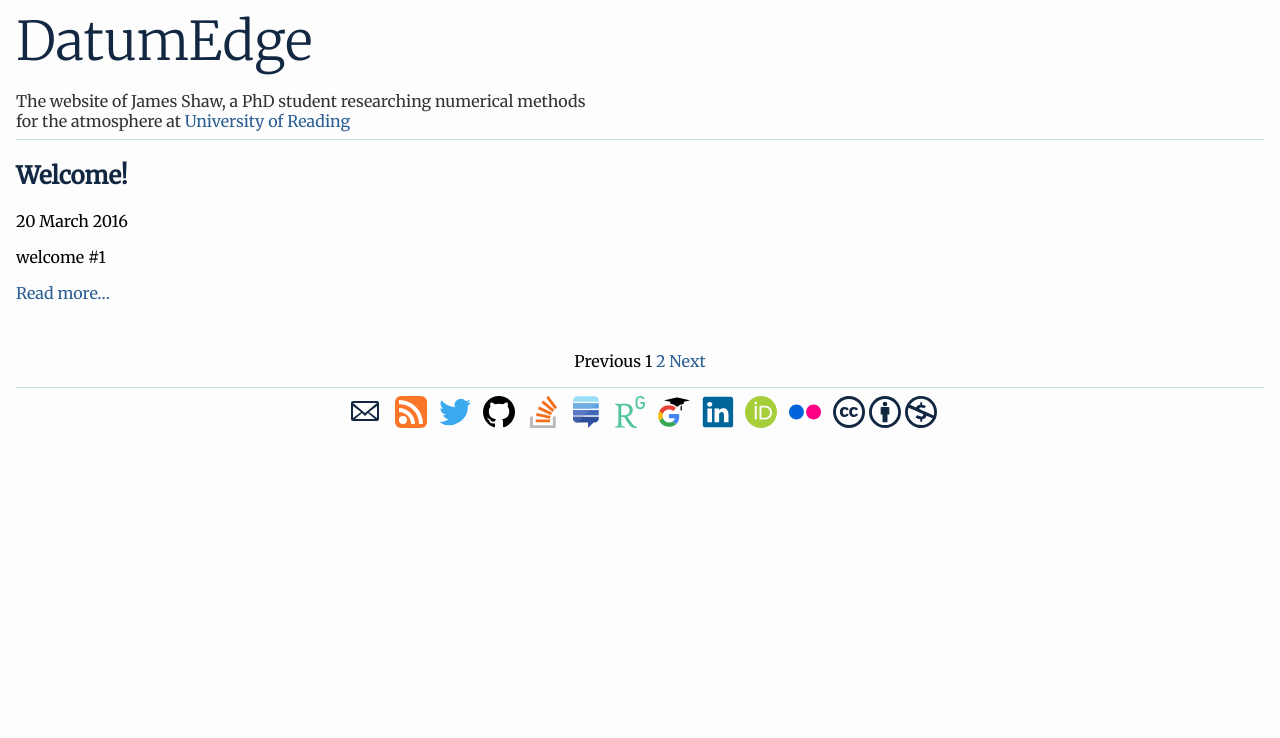
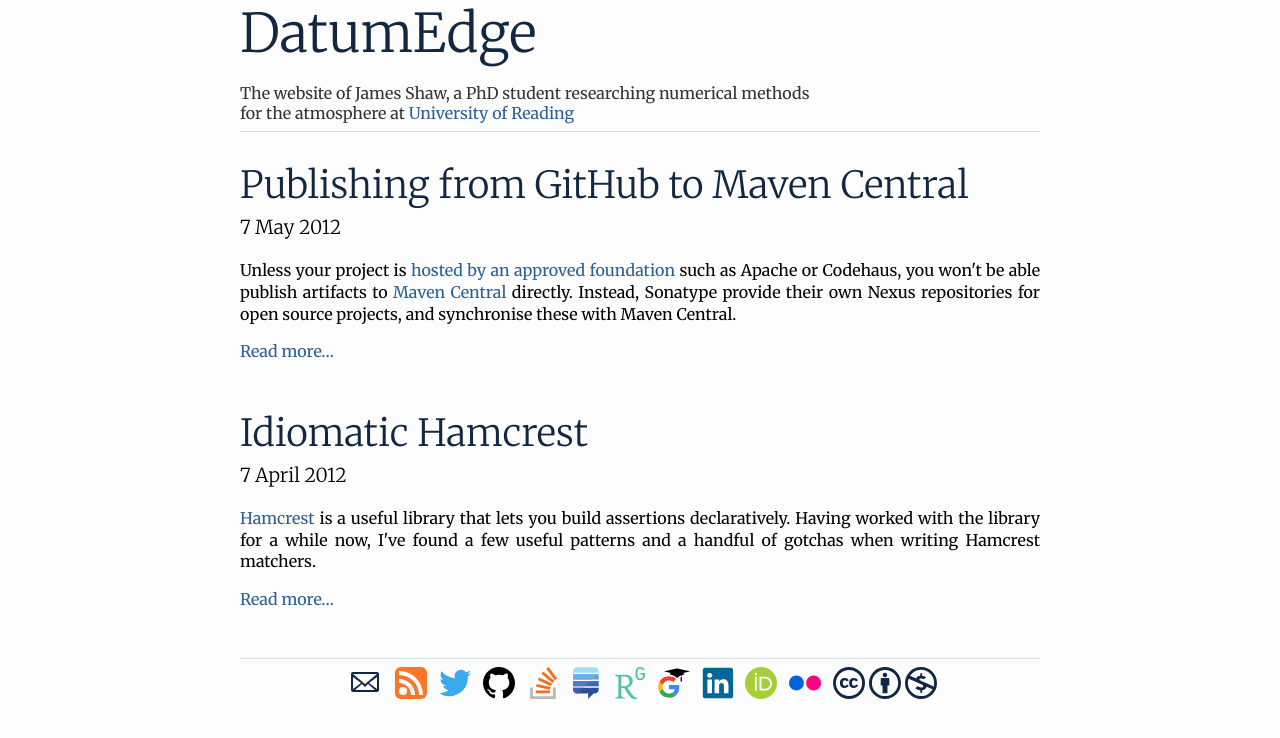
Before and after one commit to hertzsprung/hertzsprung.github.io, a Jekyll site: the page built from index.html, in a window 1280 px wide. Shown: the top 738 px of the page. Built offline with Jekyll 4.4.1, drawn with Linux system fonts in a browser that asks for light colours; the list of posts is cut into pages by our own code.

Commit message:
add a couple of posts from blogger

```diff
--- a/_config.yml
+++ b/_config.yml
@@ -22,7 +22,7 @@ defaults:
     values:
       comments: true
 
-paginate: 1
+paginate: 6
 relative_permalinks: false
 
 # Build settings
--- a/_layouts/post.html
+++ b/_layouts/post.html
@@ -4,7 +4,7 @@ layout: default
 <article>
 <header>
 <h1>{{ page.title }}</h1>
-<p>{{ page.date | date: "%-d %B %Y" }}{% if page.author %} • {{ page.author }}{% endif %}{% if page.meta %} • {{ page.meta }}{% endif %}</p>
+<p class="meta">{{ page.date | date: "%-d %B %Y" }}{% if page.author %} • {{ page.author }}{% endif %}{% if page.meta %} • {{ page.meta }}{% endif %}</p>
 </header>
 
 {{ content }}
--- /dev/null
+++ b/_posts/2012-04-07-idiomatic-hamcrest.html
@@ -0,0 +1,26 @@
+---
+layout: post
+title:  "Idiomatic Hamcrest"
+date:   2012-04-07 18:06:00
+---
+<p><a href="http://code.google.com/p/hamcrest/wiki/Tutorial">Hamcrest</a> is a useful library that lets you build assertions declaratively.  Having worked with the library for a while now, I've found a few useful patterns and a handful of gotchas when writing Hamcrest matchers.</p>
+
+<h2>Make matchers granular</h2>
+<p>Sometimes you want to compare features of two objects having the same type.  Instead of making one matcher that compares many features, write many matchers, each of which compares one feature. By doing this, you can use your custom matchers with Hamcrest's built-in combining matchers.  <a href="http://www.shaunabram.com/hamcrest1.3RC2-javadoc/org/hamcrest/FeatureMatcher.html">FeatureMatchers</a> work well for this type of fine-grained matcher.  If the objects's features are bean properties you can avoid writing a custom matcher by using Hamcrest's <a href="http://www.shaunabram.com/hamcrest1.3RC2-javadoc/org/hamcrest/Matchers.html#hasProperty(java.lang.String, org.hamcrest.Matcher)">hasProperty()</a>.</p>
+
+<h2>Compose matchers</h2>
+<p>You get more power by allowing matchers to accept other matchers.  Here's an example that combines Hamcrest matchers to make an assertion on a <a href="http://jackson.codehaus.org/javadoc/jax-rs/1.0/javax/ws/rs/core/Response.html">JAX-RS Response</a>:</p>
+
+{% gist hertzsprung/2330108 ResponseMatchers.java %}
+
+<p><i>[Aside: Due to <a href="http://code.google.com/p/hamcrest/issues/detail?id=179">a bug in 1.3RC2</a>, you will need to use a more recent version to get useful diagnostics from <code>CombinableMatchers</code>]</i></p>
+
+<h2>Prefer TypeSafeDiagnosingMatchers over TypeSafeMatchers</h2>
+<p>Unless your matchers are dealing with simple types such as Strings or primitives, TypeSafeDiagnosingMatchers will be able to produce better diagnostics.  If you're seeing diagnostics such as <code>Expected: status &lt;404&gt; but: was &lt;com.sun.jersey.core.spi.factory.ResponseImpl@575b2f17&gt;</code>, you probably need a diagnosing matcher.</p>
+
+<h2>Avoid null checks inside Matcher code</h2>
+<p>TypeSafeMatcher and TypeSafeDiagnosingMatchers won't even call your matcher code if the actual value is null.  If you're expecting a null value, use <a href="http://www.shaunabram.com/hamcrest1.3RC2-javadoc/org/hamcrest/Matchers.html#nullValue()"><code>Matchers.nullValue()</code></a> instead of a custom matcher.</p>
+
+<h2>Avoid using mutable objects as actual or expected items</h2>
+<p>Hamcrest assumes that <code>Matcher.matches()</code> is idempotent; indeed, <a href="http://www.shaunabram.com/hamcrest1.3RC2-javadoc/org/hamcrest/TypeSafeDiagnosingMatcher.html#describeMismatch(java.lang.Object, org.hamcrest.Description)"><code>TypeSafeDiagnosingMatcher.describeMismatch()</code></a> gets called twice when two objects do not match.  This means that you should avoid writing an InputStream matcher, for example.
+</p>
--- /dev/null
+++ b/_posts/2012-05-07-publishing-from-github-to-maven-central.html
@@ -0,0 +1,62 @@
+---
+layout: post
+title:  "Publishing from GitHub to Maven Central"
+date:   2012-05-07 00:11:00
+---
+<p>Unless your project is <a href="http://maven.apache.org/guides/mini/guide-central-repository-upload.html#Approved_Repository_Hosting">hosted by an approved foundation</a> such as Apache or Codehaus, you won't be able publish artifacts to <a href="http://search.maven.org/">Maven Central</a> directly.  Instead, Sonatype provide their own Nexus repositories for open source projects, and synchronise these with Maven Central.</p>
+
+<p>In this post I've tried to condense <a href="https://docs.sonatype.org/display/Repository/Sonatype+OSS+Maven+Repository+Usage+Guide">Sonatype's instructions</a>, and include snippets from the <a href="https://github.com/hertzsprung/redis-launcher/blob/master/pom.xml">POM file of my project, redis-launcher</a>.
+
+<h2>Getting set up</h2>
+<ol>
+  <li>Add source code management information to your POM:
+    {% gist hertzsprung/2604177 pom.xml %}
+  </li>
+
+  <li>Create a GPG key pair and publish the public key.  See the <a href="https://docs.sonatype.org/display/Repository/How+To+Generate+PGP+Signatures+With+Maven">Sonatype documentation</a> for instructions.</li>
+
+  <li>Check that your project POM meets the <a href="https://docs.sonatype.org/display/Repository/Central+Sync+Requirements">requirements for syncing</a></li>
+
+  <li>Create a <a href="https://issues.sonatype.org/">Sonatype JIRA</a> account and raise a ticket to get your Nexus repository set up</li>
+</ol>
+
+<h2>Using Maven to release to Sonatype Nexus repository</h2>
+<ol>
+  <li>Add the maven-release-plugin to your POM:
+
+    {% gist hertzsprung/2604196 pom.xml %}
+  </li>
+
+  <li>Add the Sonatype repositories:
+
+    {% gist hertzsprung/2604222 pom.xml %}
+  </li>
+
+  <li>Configure artifact signing:
+
+    {% gist hertzsprung/2604245 pom.xml %}
+  </li>
+
+  <li>Edit or create <code>~/.m2/settings.xml</code> to include your credentials:
+
+    {% gist hertzsprung/2604752 settings.xml %}
+
+    Maven does <a href="http://maven.apache.org/guides/mini/guide-encryption.html">have a method to avoid storing plaintext passwords</a>, but I have yet to try it.
+  </li>
+
+</ol>
+
+<h2>Cutting a release</h2>
+<p>To cut a release, issue <a href="http://maven.apache.org/plugins/maven-release-plugin/examples/prepare-release.html"><code>mvn clean release:prepare</code></a>.  Say your project is at version 0.1-SNAPSHOT.  Preparing a release will remove the -SNAPSHOT suffix, commit and tag the code on github, then update the project version to 0.2-SNAPSHOT.</p>
+
+<p>If you need to undo the release, <a href="http://stackoverflow.com/a/6866485/150884">revert the changes</a> with <code>git&nbsp;reset&nbsp;--hard&nbsp;HEAD~2</code>, and <a href="http://nathanhoad.net/how-to-delete-a-remote-git-tag">delete the tag</a> with <code>git&nbsp;tag&nbsp;-d&nbsp;redis-launcher-0.1</code> followed by <code>git&nbsp;push&nbsp;origin&nbsp;:refs/tags/redis-launcher-0.1</code>.</p>
+
+<h2>Publishing to Sonatype</h2>
+<ol>
+  <li>If all is well, you can publish the project artifacts to Sonatype by issuing <a href="http://maven.apache.org/plugins/maven-release-plugin/examples/perform-release.html"><code>mvn release:perform</code></a></li>
+  <li>Log into Sonatype Nexus and find your artifacts under <i>Staging Repositories</i></li>
+  <li>Close, then release the artifacts.  Sonatype have some <a href="https://docs.sonatype.org/display/Repository/Sonatype+OSS+Maven+Repository+Usage+Guide#SonatypeOSSMavenRepositoryUsageGuide-8.ReleaseIt">good instructions on using their web interface</a>.  You can automate these steps using the <a href="http://www.sonatype.com/books/nexus-book/reference/staging-sect-managing-plugin.html">Maven repository management plugin</a>, though I haven't tried it myself.</li>
+  <li>Add a comment to your JIRA ticket to say that you've promoted the release</li>
+</ol>
+
+The next time Sonatype synchronises (usually every few hours) your artifacts should be made available on Maven Central.
--- a/css/main.css
+++ b/css/main.css
@@ -2,8 +2,10 @@ body {
 	font-family: 'Merriweather', serif;
 	font-size: 12pt;
 	background-color: #fdfdfd;
-	margin-left: 1em;
-	margin-right: 1em;
+	margin: 0 auto;
+	max-width: 50em;
+	padding-left: 1em;
+	padding-right: 1em;
 }
 
 a {
@@ -19,14 +21,40 @@ a:active {
 	color: #4293E8;
 }
 
+p.meta {
+	font-weight: 300;
+	font-size: larger;
+	margin-top: 0;
+}
+
 /* article */
 
 article {
+	text-align: justify;
+	line-height: 1.35;
 	margin-bottom: 3em;
 }
 
+article h1,
+article h2 {
+	font-weight: 300;
+	color: #122741;
+	text-align: left;
+}
+
 article h1 {
-	color: #122741;
+	font-size: 28pt;
+	line-height: 1.2;
+	margin-bottom: 0.2em;
+}
+
+article h2 {
+	font-size: 18pt;
+	margin-top: 1.2em;
+}
+
+article li {
+	margin-bottom: 0.7em;
 }
 
 /* header */
@@ -108,3 +136,19 @@ footer.site ul.nav li {
 footer.site li.license {
 	white-space: nowrap;
 }
+
+/* resizing */
+
+@media screen and (max-width: 600px) {
+  header.site h1 {
+	font-size: 32pt;
+  }
+
+  article h1 {
+	font-size: 24pt;
+  }
+
+  article h2 {
+	font-size: 16pt;
+  }
+}
```
Also changed, not shown: _posts/2016-03-20-welcome-two.html (deleted, +0 -7 lines), _posts/2016-03-20-welcome.html (deleted, +0 -13 lines).
